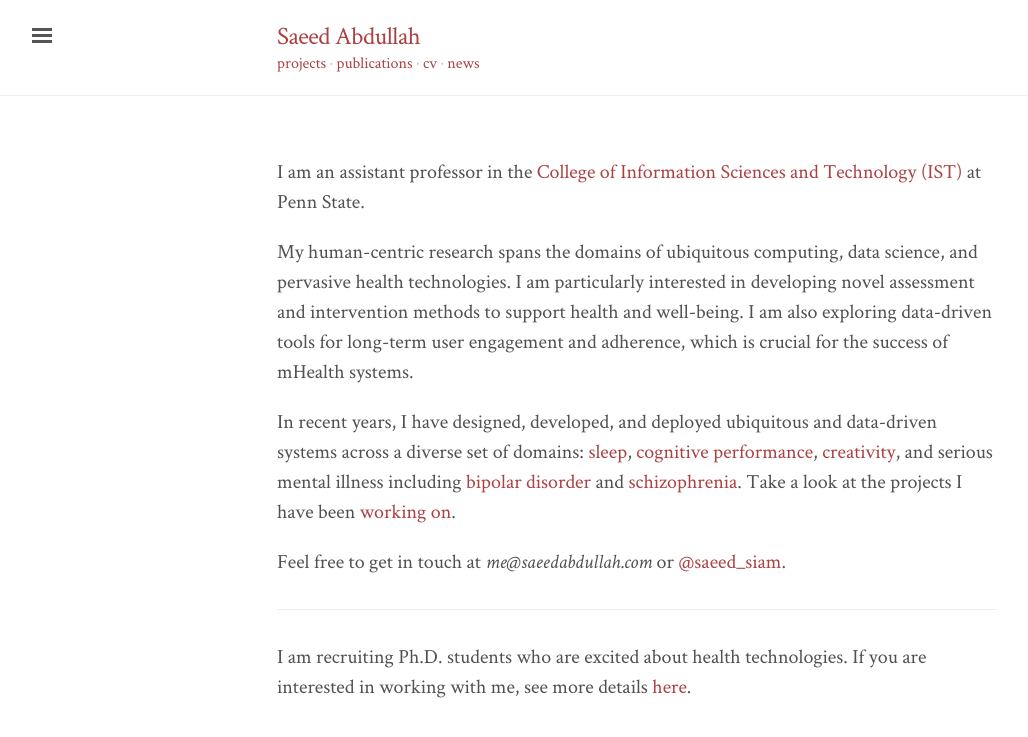
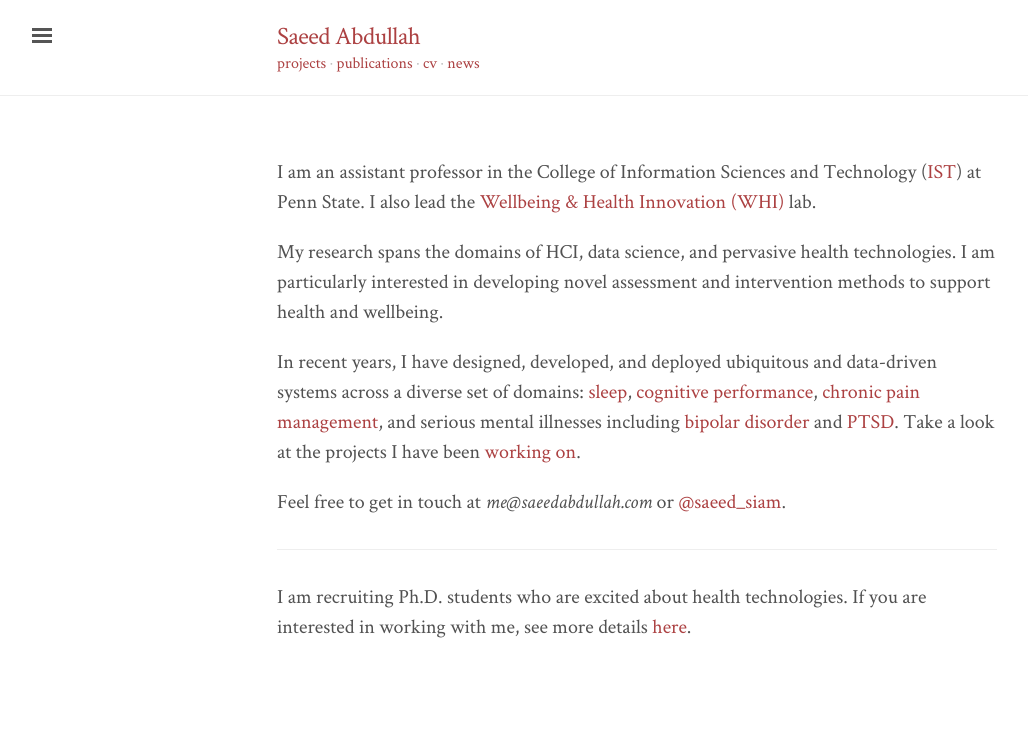
Before and after one commit to saeed-abdullah/saeed-abdullah.github.io, a Jekyll site: the page built from index.markdown, in a window 1280 px wide. Shown: the top 737 px of the page, without its empty margins (3-1031 px from the left). Built offline with Jekyll 4.4.1, drawn with Linux system fonts in a browser that asks for light colours; nearby versions of some CDN libraries.

Commit message:
Updates landing page

```diff
--- a/index.markdown
+++ b/index.markdown
@@ -3,36 +3,39 @@ layout: default
 title: Home
 ---
 
-I am an assistant professor in the [College of Information Sciences and Technology (IST)][ist-link]
-at Penn State.
+I am an assistant professor in the College of Information Sciences
+and Technology ([IST][ist-link]) at Penn State. I also lead the
+[Wellbeing & Health Innovation (WHI)][whi-lab] lab.
 
-My human-centric research spans the domains of ubiquitous computing, data
-science, and pervasive health technologies. I am particularly interested in
-developing novel assessment and intervention methods to support health
-and well-being. I am also exploring data-driven tools for long-term user
-engagement and adherence, which is crucial for the success of mHealth
-systems.
+My research spans the domains of HCI, data science, and pervasive
+health technologies. I am particularly interested in developing
+novel assessment and intervention methods to support health and
+wellbeing.
 
-In recent years, I have designed, developed, and deployed ubiquitous and
-data-driven systems across a diverse set of domains: [sleep][sleep],
-[cognitive performance][alertness], [creativity][creativity], and
-serious mental illness including [bipolar disorder][moodrhythm-project] and
-[schizophrenia][eureka-project]. Take a look at the projects I have been
-[working on](/projects).
+In recent years, I have designed, developed, and deployed ubiquitous
+and data-driven systems across a diverse set of domains: [sleep][sleep],
+[cognitive performance][alertness], [chronic pain management][pain],
+and serious mental illnesses including [bipolar disorder][bd-project]
+and [PTSD][ptsd]. Take a look at the projects I have been [working
+on](/projects).
 
 
-Feel free to get in touch at _me@saeedabdullah.com_ or [@saeed_siam][twitter].
+Feel free to get in touch at _me@saeedabdullah.com_ or
+[@saeed_siam][twitter].
 
 ---
-I am recruiting Ph.D. students who are excited about health technologies. If you are interested in working with me, see more details [here](./prospective-students.html).
+I am recruiting Ph.D. students who are excited about health
+technologies. If you are interested in working with me, see
+more details [here][prospective].
 
 
-
+[whi-lab]: https://whilab.org/
 [ist-link]: https://ist.psu.edu/
-[clockwise-project]: projects/clockwise.html
-[moodrhythm-project]: projects/mood-rhythm.html
-[eureka-project]: projects/eureka.html
-[alertness]: projects/alertness-performance.html
-[creativity]: projects/creativity.html
-[sleep]: projects/cr-distruption-phone-sensing.html
+[clockwise-project]: https://whilab.org/projects/clockwise.html
+[bd-project]: https://whilab.org/projects/bd-prediction.html
+[pain]: https://whilab.org/projects/ca-chronic-pain
+[ptsd]: https://whilab.org/projects/ca-ptsd.html
+[alertness]: https://whilab.org/projects/alertness-performance.html
+[sleep]: https://whilab.org/projects/cr-distruption-phone-sensing.html
 [twitter]: https://twitter.com/saeed_siam
+[prospective]: https://whilab.org/prospective-students.html
```
